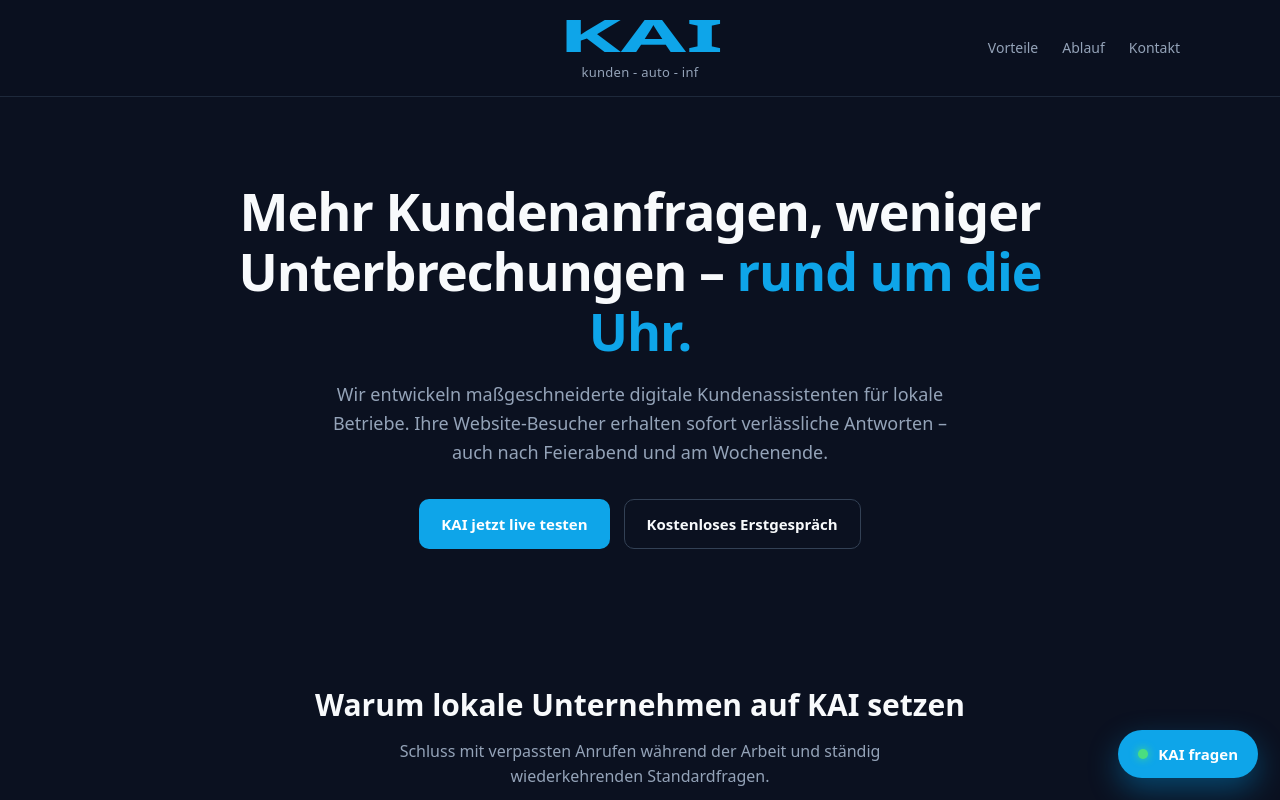
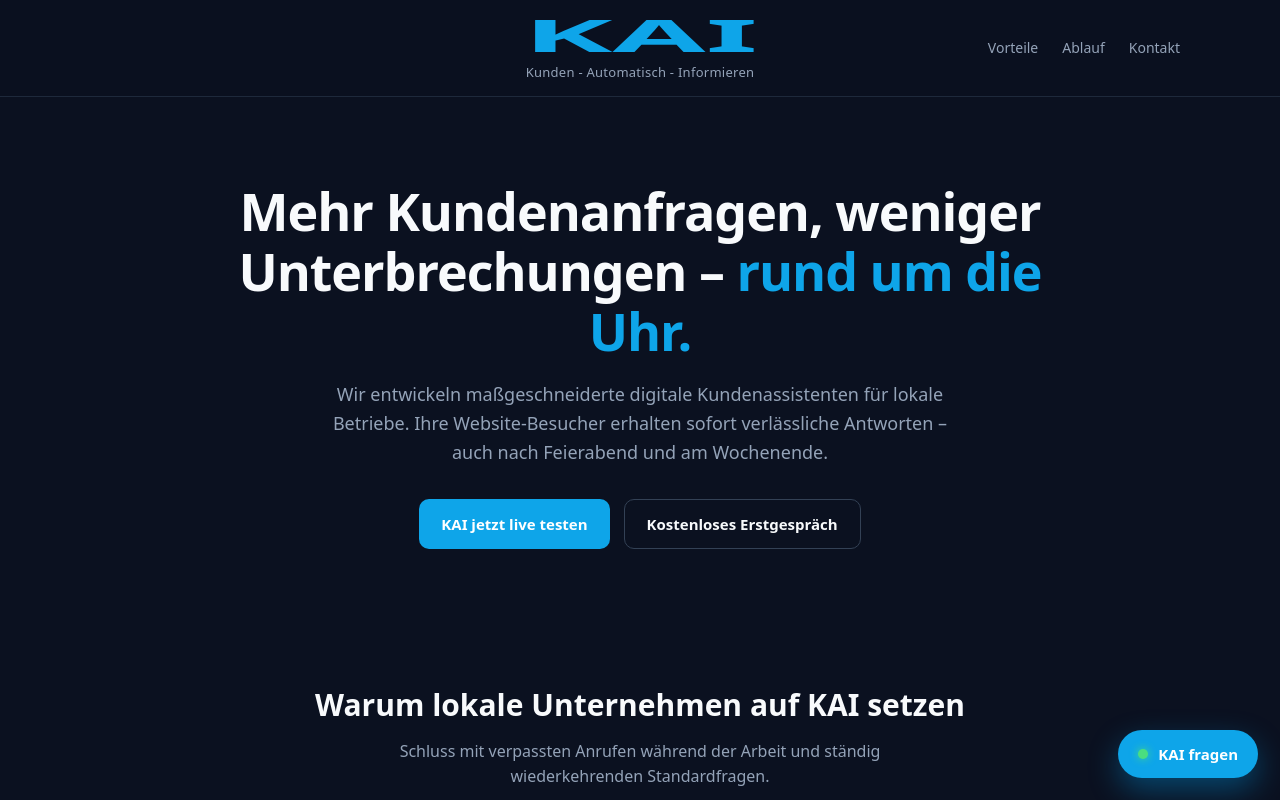
Before and after one commit to davidkaiser959-jpg/kai-agentur, a website: page index.html in a window 1280 px wide. Shown: the top 800 px of the page. Drawn offline with Linux system fonts and the light colour scheme.

Commit message:
Update index.html

```diff
--- a/index.html
+++ b/index.html
@@ -3,8 +3,8 @@
 <head>
   <meta charset="UTF-8" />
   <meta name="viewport" content="width=device-width, initial-scale=1.0" />
-  <title>KAI | Kunden - Automatisch - informieren </title>
-  <meta name="description" content="KAI – kunden - auto - inf. Intelligente digitale Kundenassistenten für lokale Unternehmen." />
+  <title>KAI | Kunden - Automatisch - Informieren</title>
+  <meta name="description" content="KAI – Kunden - Automatisch - Informieren. Intelligente digitale Kundenassistenten für lokale Unternehmen." />
   <link rel="preconnect" href="https://fonts.googleapis.com" />
   <link rel="preconnect" href="https://fonts.gstatic.com" crossorigin />
   <link href="https://fonts.googleapis.com/css2?family=Fraunces:opsz,wght@9..144,800;9..144,900&display=swap" rel="stylesheet" />
@@ -469,11 +469,11 @@
 
 <header>
   <div class="container nav">
-    <a href="#" class="logo" aria-label="KAI – kunden - auto - inf">
-      <svg class="logo-svg" viewBox="0 0 165 44" preserveAspectRatio="none" xmlns="http://www.w3.org/2000/svg">
-        <text x="0" y="38" font-family="'Fraunces', Georgia, 'Times New Roman', serif" font-size="44" font-weight="900" textLength="165" lengthAdjust="spacingAndGlyphs">KAI</text>
+    <a href="#" class="logo" aria-label="KAI – Kunden - Automatisch - Informieren">
+      <svg class="logo-svg" viewBox="0 0 235 44" preserveAspectRatio="none" xmlns="http://www.w3.org/2000/svg">
+        <text x="0" y="38" font-family="'Fraunces', Georgia, 'Times New Roman', serif" font-size="44" font-weight="900" textLength="235" lengthAdjust="spacingAndGlyphs">KAI</text>
       </svg>
-      <span class="logo-sub">kunden - auto - inf</span>
+      <span class="logo-sub">Kunden - Automatisch - Informieren</span>
     </a>
     <nav class="nav-links">
       <a href="#vorteile">Vorteile</a>
@@ -589,7 +589,7 @@
 
 <footer>
   <div class="container footer-inner">
-    <div>© 2026 KAI · kunden - auto - inf · Alle Rechte vorbehalten</div>
+    <div>© 2026 KAI · Kunden - Automatisch - Informieren · Alle Rechte vorbehalten</div>
     <div class="footer-links">
       <a href="/impressum.html">Impressum</a>
       <a href="/datenschutz.html">Datenschutz</a>
@@ -608,7 +608,7 @@
   <div class="chat-header">
     <div class="chat-header-title">
       KAI
-      <span>kunden - auto - inf</span>
+      <span>Kunden - Automatisch - Informieren</span>
     </div>
     <button type="button" class="chat-close" id="chatClose" aria-label="Chat schließen">✕</button>
   </div>
```
